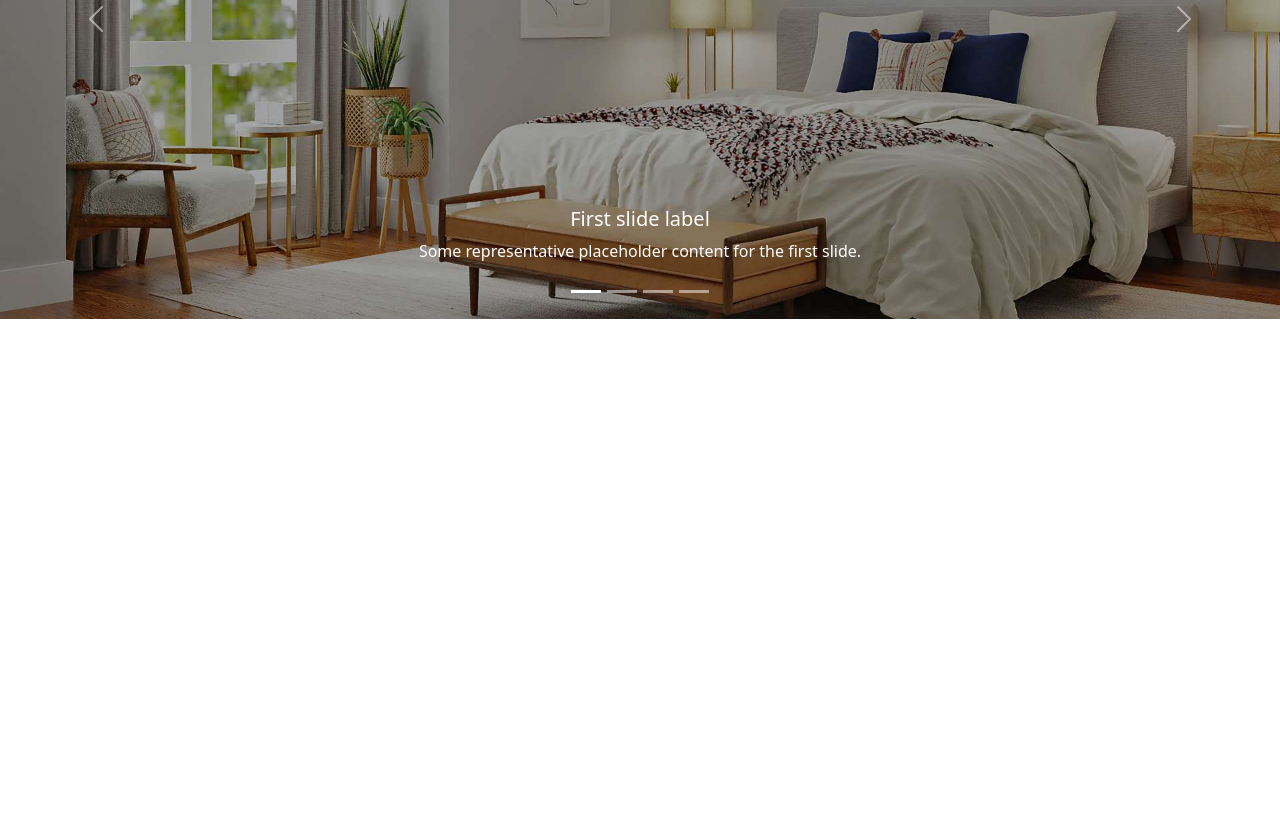
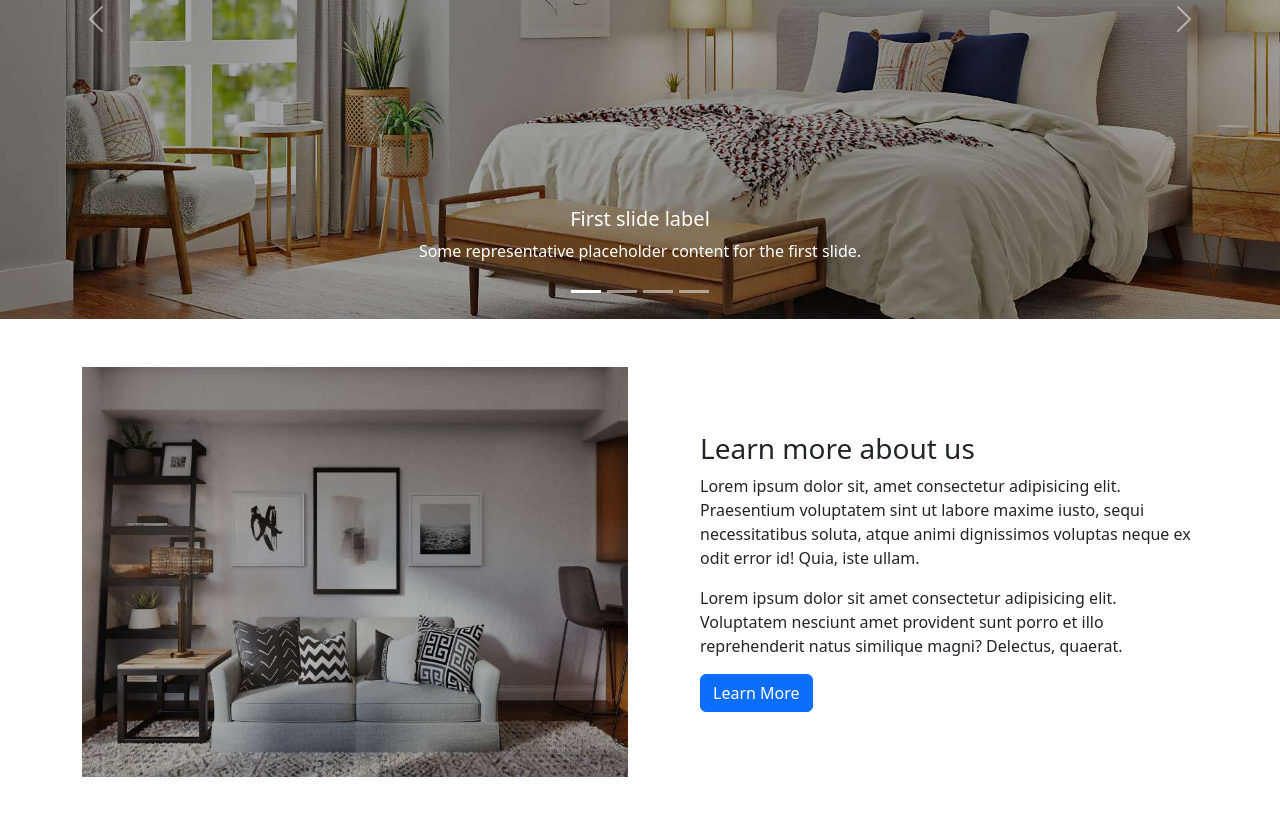
Before and after one commit to rafiq360/class-11, a plain HTML site: page index.html in a window 1280 px wide. Shown: the part 353-1178 px from the top of the page. Before the commit the page ends 800 px from the top, so only its background shows below. Drawn offline with nearby package versions, Linux system fonts and the light colour scheme.

Commit message:
about area done

```diff
--- a/index.html
+++ b/index.html
@@ -90,7 +90,26 @@
                 </button>
               </div>
         </div>
-
+<!-- About Area -->
+        <div class="about-area py-5">
+            <div class="container">
+                <div class="row">
+                    <div class="col-lg-6">
+                        <div class="about-image">
+                            <img class="w-100" src="img/about.jpg" alt="About image">
+                        </div>
+                    </div>
+                    <div class="col-lg-6 d-flex align-items-center">
+                        <div class="about-text ps-lg-5 pt-5 pt-lg-0">
+                            <h3>Learn more about us</h3>
+                            <p>Lorem ipsum dolor sit, amet consectetur adipisicing elit. Praesentium voluptatem sint ut labore maxime iusto, sequi necessitatibus soluta, atque animi dignissimos voluptas neque ex odit error id! Quia, iste ullam.</p>
+                            <p>Lorem ipsum dolor sit amet consectetur adipisicing elit. Voluptatem nesciunt amet provident sunt porro et illo reprehenderit natus similique magni? Delectus, quaerat.</p>
+                            <button type="button" class="btn btn-primary">Learn More</button>
+                        </div>
+                    </div>
+                </div>
+            </div>
+        </div>
 
 
 
```
